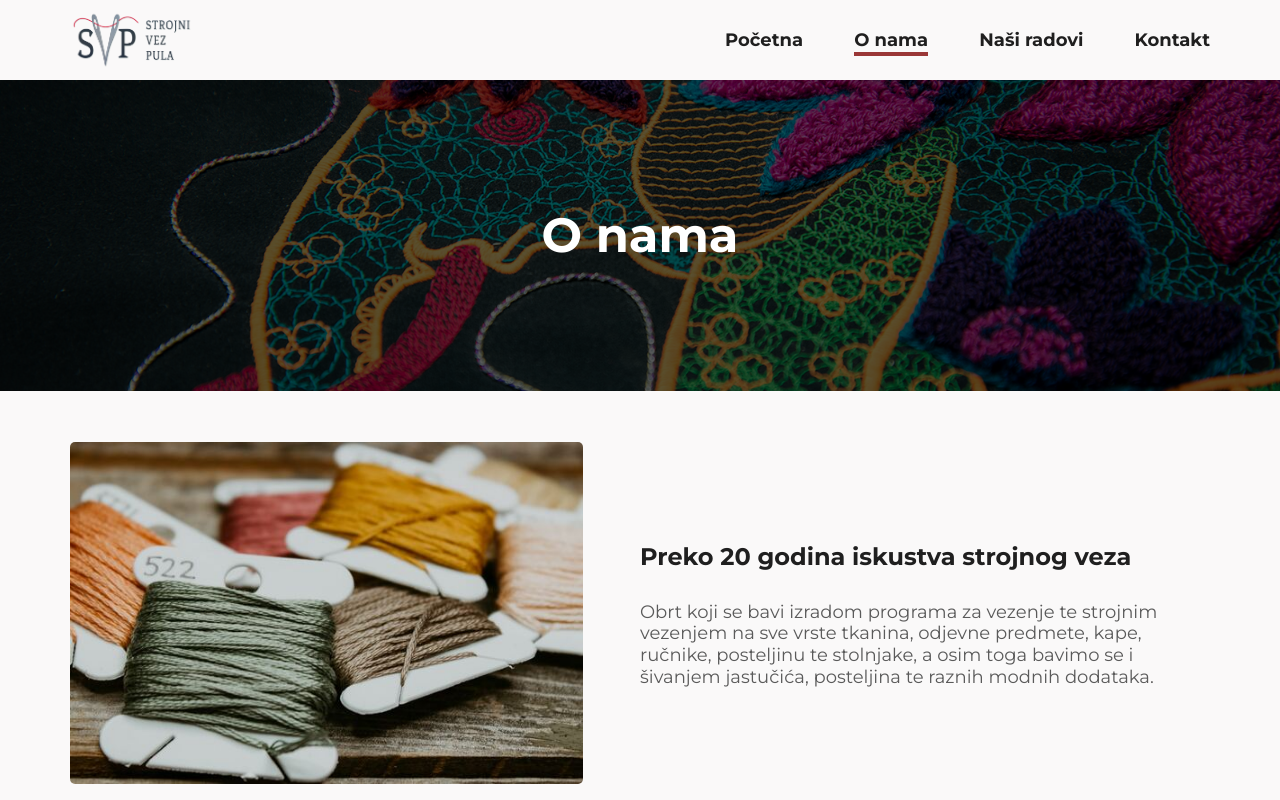
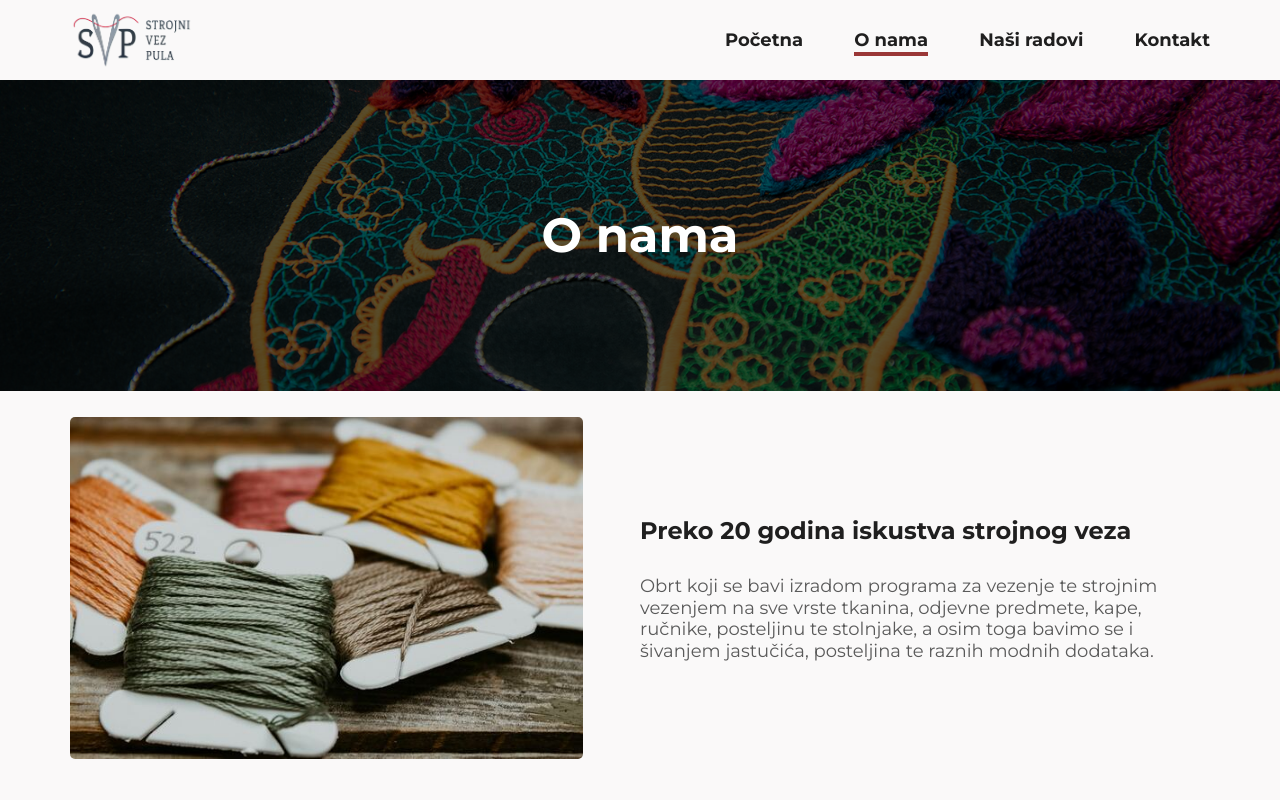
Before and after one commit to matteoTomicic/strojni-vez-pula, a Next.js app: page /o-nama in a window 1280 px wide. Shown: the top 800 px of the page. Built offline with nearby package versions, Linux system fonts and the light colour scheme.

Commit message:
padding changed

```diff
--- a/src/components/InfoCard/InfoCard.style.js
+++ b/src/components/InfoCard/InfoCard.style.js
@@ -3,6 +3,10 @@ import { sizes } from "@global/styles";
 
 export const StyledInfoCard = styled.section`
 	padding: 4vw 0;
+
+	@media (min-width: ${sizes.mdBreakMin}) {
+		padding: 2vw 0;
+	}
 
 	.container {
 		justify-content: center;
```
